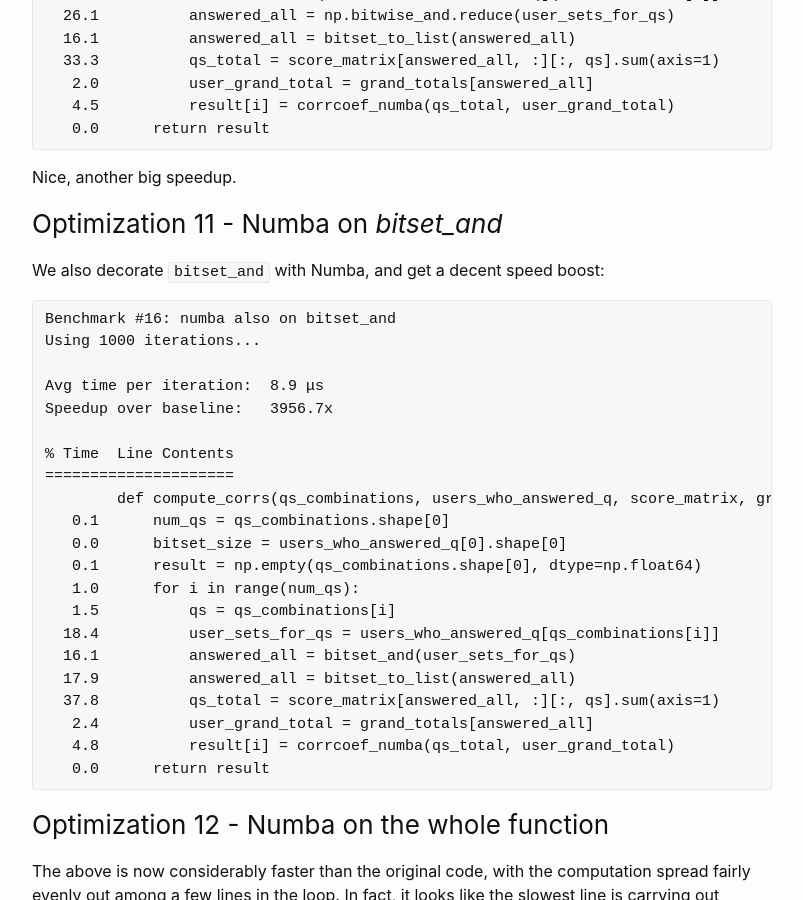
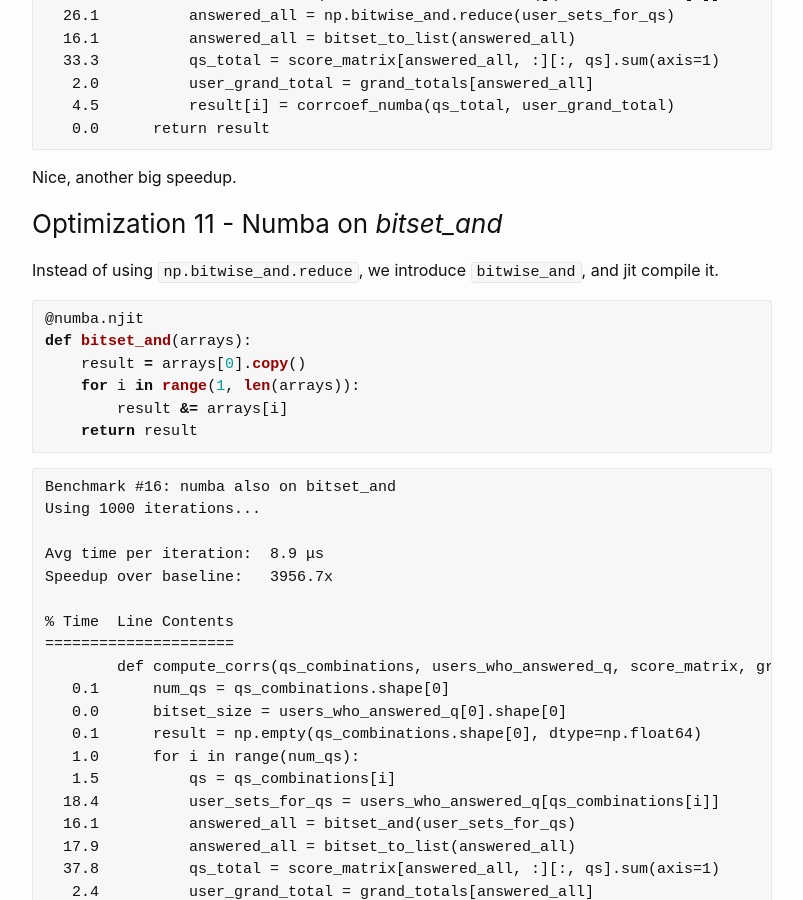
Before and after one commit to sradc/sradc.github.io, a Jekyll site: the page built from _posts/2023-10-29-python-corrset-optimization.md, in a window 1280 px wide and 900 px high, scrolled down 11926 px. Shown: the whole window, without its empty margins (238-1041 px from the left). Built offline with Jekyll 4.4.1, drawn with Linux system fonts in a browser that asks for light colours.

Commit message:
include bitwise_and (was missing)

````diff
--- a/_posts/2023-10-29-python-corrset-optimization.md
+++ b/_posts/2023-10-29-python-corrset-optimization.md
@@ -543,7 +543,16 @@ Nice, another big speedup.
 
 ### Optimization 11 - Numba on _bitset_and_
 
-We also decorate `bitset_and` with Numba, and get a decent speed boost:
+Instead of using `np.bitwise_and.reduce`, we introduce `bitwise_and`, and jit compile it.
+
+```python
+@numba.njit
+def bitset_and(arrays):
+    result = arrays[0].copy()
+    for i in range(1, len(arrays)):
+        result &= arrays[i]
+    return result
+```
 
 ```
 Benchmark #16: numba also on bitset_and
````
